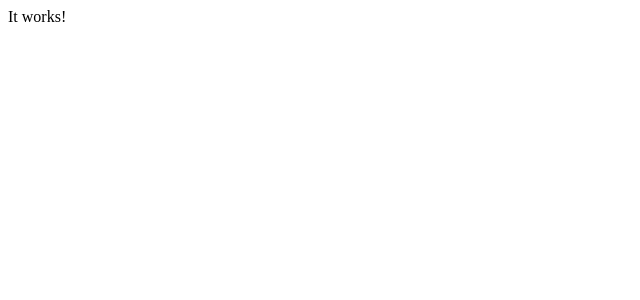
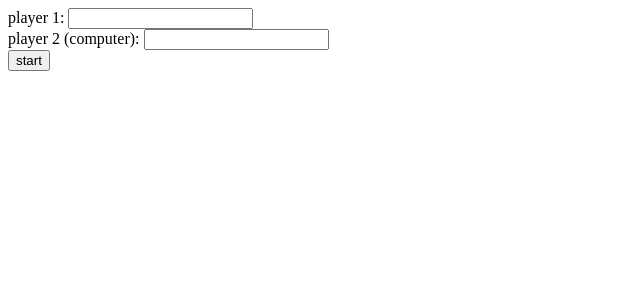
Before and after one commit to aasagba/rock-paper-scissors-game, an Angular app: page / in a window 1280 px wide. Shown: the top 300 px of the page, without its empty margins (0-640 px from the left). Built offline with nearby package versions, Linux system fonts and the light colour scheme.

Commit message:
add header component to allow 2 players to enter their names

```diff
--- a/src/app/app.component.html
+++ b/src/app/app.component.html
@@ -1 +1 @@
-It works!
+<app-header (playerNames)="onStartGame($event)"></app-header>
--- a/src/app/app.component.ts
+++ b/src/app/app.component.ts
@@ -2,14 +2,26 @@ import { Component } from '@angular/core';
 import { CommonModule } from '@angular/common';
 import { Observable } from 'rxjs';
 import { VM } from './types';
+import { ReactiveFormsModule } from '@angular/forms';
+import { HeaderComponent } from './header/header.component';
 
 @Component({
   selector: 'app-root',
   standalone: true,
-  imports: [CommonModule],
+  imports: [CommonModule, ReactiveFormsModule, HeaderComponent],
   templateUrl: './app.component.html',
   styleUrl: './app.component.css',
 })
 export class AppComponent {
   vm$: Observable<VM>;
+  player1: string;
+  player2: string;
+  startGame: boolean;
+
+  onStartGame(names: { player1: string; player2: string }) {
+    this.player1 = names.player1;
+    this.player2 = names.player2;
+
+    this.startGame = Boolean(this.player1 && this.player2);
+  }
 }
--- /dev/null
+++ b/src/app/header/header.component.html
@@ -0,0 +1,17 @@
+<form [formGroup]="form">
+  <div class="row">
+    <div class="field">
+      <label>
+        player 1:
+        <input type="text" formControlName="player1" id="player_1" />
+      </label>
+    </div>
+
+    <div class="field">
+      player 2 (computer):
+      <input type="text" formControlName="player2" id="player_2" />
+    </div>
+
+    <button (click)="startGame()">start</button>
+  </div>
+</form>
--- /dev/null
+++ b/src/app/header/header.component.ts
@@ -0,0 +1,44 @@
+import { Component, EventEmitter, OnInit, Output } from '@angular/core';
+import {
+  FormControl,
+  FormGroup,
+  ReactiveFormsModule,
+  Validators,
+} from '@angular/forms';
+
+@Component({
+  selector: 'app-header',
+  standalone: true,
+  imports: [ReactiveFormsModule],
+  templateUrl: './header.component.html',
+  styleUrl: './header.component.css',
+})
+export class HeaderComponent implements OnInit {
+  form: FormGroup;
+
+  @Output() playerNames: EventEmitter<{ player1: string; player2: string }> =
+    new EventEmitter<{ player1: string; player2: string }>();
+
+  ngOnInit(): void {
+    this.setupForm();
+  }
+
+  setupForm() {
+    this.form = new FormGroup({
+      player1: new FormControl(null, Validators.required),
+      player2: new FormControl(null, Validators.required),
+    });
+  }
+
+  startGame() {
+    if (!this.form.valid) return;
+
+    const player1 = this.form.get('player1').value;
+    const player2 = this.form.get('player2').value;
+
+    this.playerNames.emit({
+      player1,
+      player2,
+    });
+  }
+}
```
Also changed, not shown: src/app/header/header.component.css (added), 1 other file (tests, documents, lock files or other folders).
